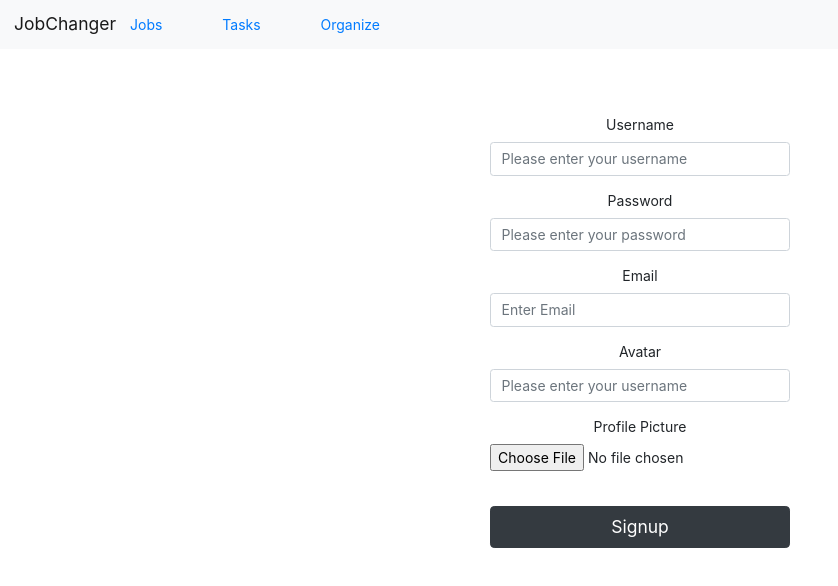
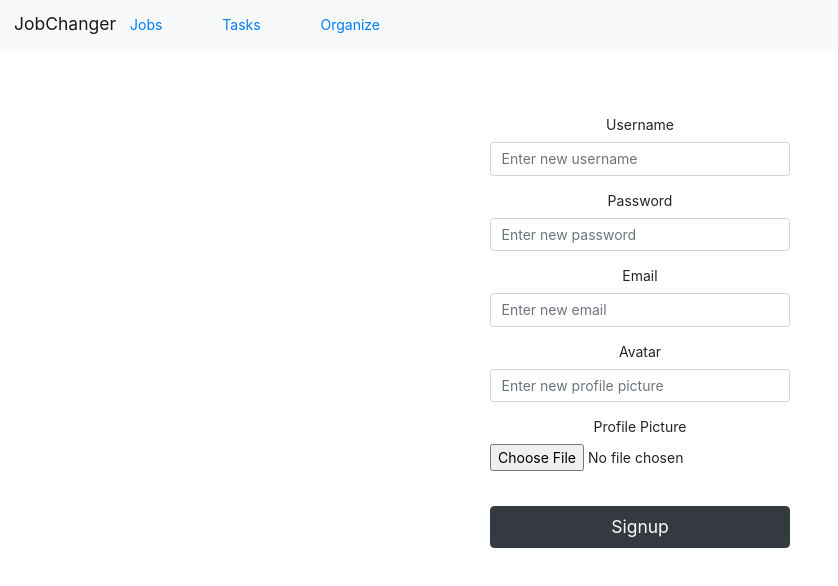
Before and after one commit to Lix311/jobchanger-front, a React (Create React App) app: page /signup in a window 1280 px wide. Shown: the top 586 px of the page, without its empty margins (0-838 px from the left). Built offline with nearby package versions, Linux system fonts and the light colour scheme; no server answers.

Commit message:
signup page working

```diff
--- a/src/Components/Signup.js
+++ b/src/Components/Signup.js
@@ -32,7 +32,7 @@ class Signup extends Component {
         let {newusername,newpassword,newemail,newavatar} = event.target
         this.props.signup(newusername.value, newpassword.value, newemail.value, newavatar.value)
 
-        this.props.history.push('/tasks')
+        this.props.history.push('/login')
 }
 
 
@@ -157,7 +157,7 @@ render() {
                             <InputGroup>
                                 <FormControl
                                     type='text'
-                                    placeholder='Please enter your username'
+                                    placeholder='Enter new username'
                                     id='newusername'
                                     name='newusername'
                                     value={this.state.newusername}
@@ -175,7 +175,7 @@ render() {
                             <InputGroup>
                                 <FormControl
                                     type='password'
-                                    placeholder='Please enter your password'
+                                    placeholder='Enter new password'
                                     id='newpassword'
                                     name='newpassword'
                                     value={this.state.newpassword}
@@ -190,7 +190,7 @@ render() {
                             <InputGroup>
                                 <FormControl
                                     type='email'
-                                    placeholder='Enter Email'
+                                    placeholder='Enter new email'
                                     id='newemail'
                                     name='newemail'
                                     value={this.state.newemail}
@@ -208,7 +208,7 @@ render() {
                             <InputGroup>
                                 <FormControl
                                     type='text'
-                                    placeholder='Please enter your username'
+                                    placeholder='Enter new profile picture'
                                     id='newavatar'
                                     name='newavatar'
                                     value={this.state.newavatar}
@@ -242,4 +242,5 @@ render() {
     }
 }
 
-export default Signup;
+// export default Signup;
+export default withRouter(Signup);
```
Also changed, not shown: src/Components/Login.js (line endings or trailing spaces).
